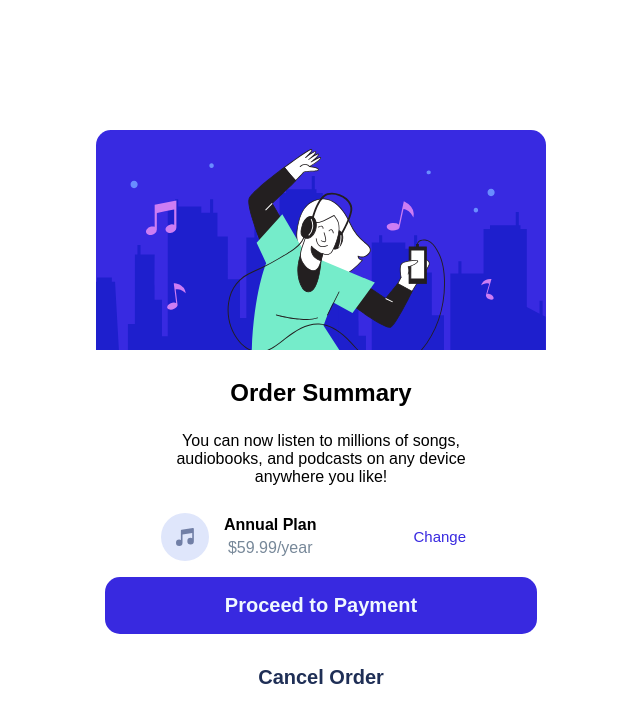
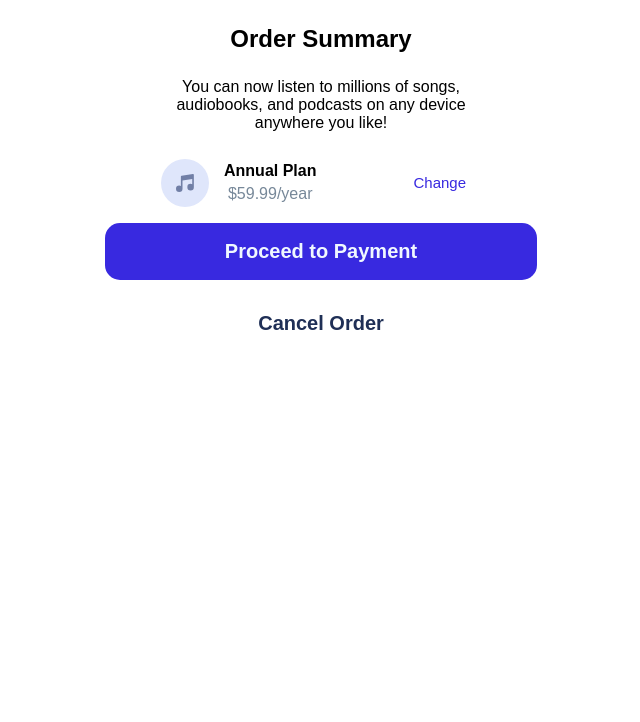
Before and after one commit to mayurramdham/Oreder-summary-card, a plain HTML site: page index.html in a window 1280 px wide. Shown: the top 722 px of the page, without its empty margins (399-1039 px from the left). Drawn offline with Linux system fonts and the light colour scheme.

Commit message:
Update index.html

```diff
--- a/index.html
+++ b/index.html
@@ -33,9 +33,9 @@
   <body>
 
     <div class="first-img">
-      <img
-        src="/images/illustration-hero.svg"
-        alt="hangout part of the card width"
+      <img="webimage.jpg"
+
+
         class="main-img"
       />
     </div>
```
